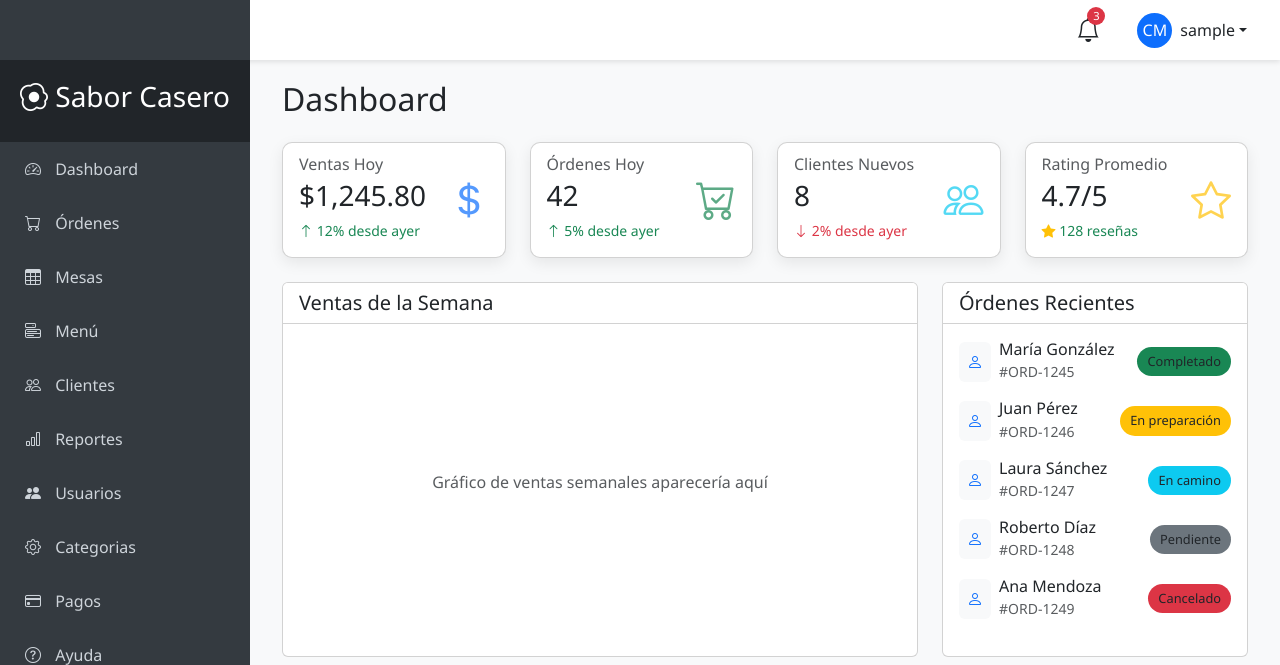
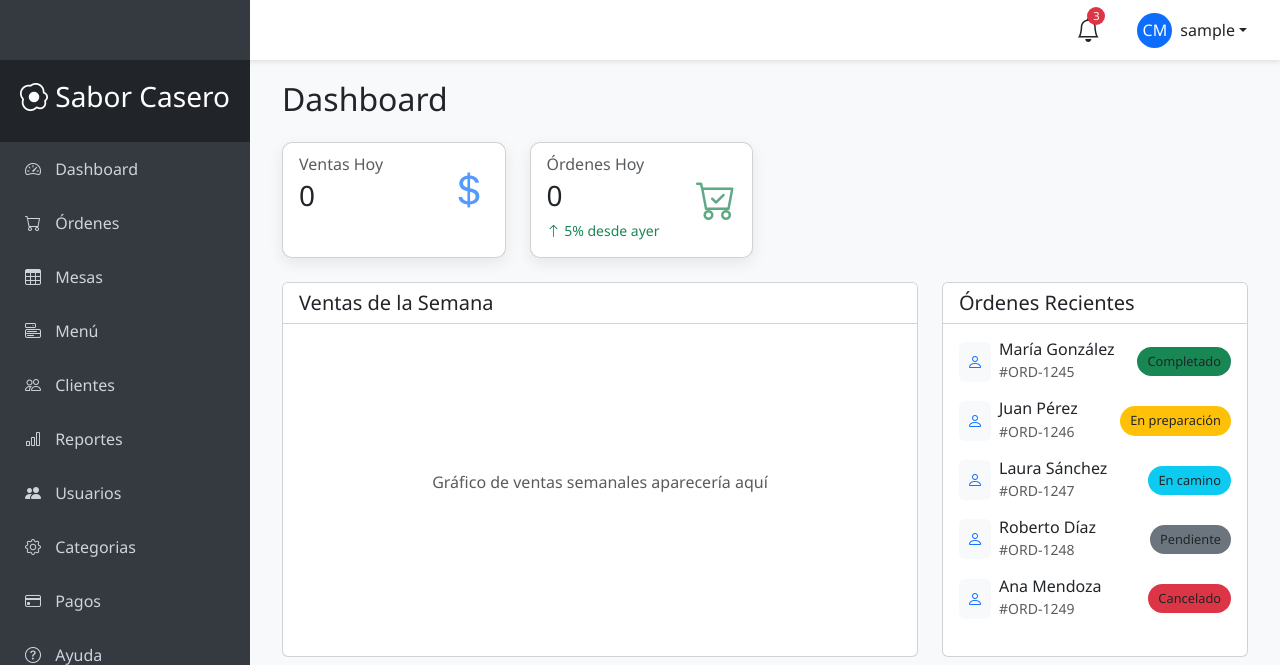
Before and after one commit to alvariux/restaurante, a Django app: page /dashboard/ in a window 1280 px wide. Shown: the top 665 px of the page. Run offline with Django 5.2, Linux system fonts and the light colour scheme; a user stored in the database is signed in; tables that the repository leaves empty hold one stand-in row (values such as "Sample post").

Commit message:
cambios en dashboard

```diff
--- a/apps/ordenes/models.py
+++ b/apps/ordenes/models.py
@@ -21,6 +21,11 @@ class Orden(models.Model):
     mesa = models.ForeignKey(Mesa, on_delete=models.CASCADE, related_name='ordenes')
     fecha_hora = models.DateTimeField(auto_now_add=True)
     estatus = models.CharField(max_length=50, default='pendiente')
+
+    @property
+    def total(self):
+        detalles = self.detalles.all()
+        return sum(detalle.subtotal for detalle in detalles)
 
 class OrdenDetalle(models.Model):
     orden = models.ForeignKey(Orden, on_delete=models.CASCADE, related_name='detalles')
--- a/restaurante/views.py
+++ b/restaurante/views.py
@@ -1,9 +1,22 @@
 from django.shortcuts import render
 from django.contrib.auth.decorators import login_required
+from django.db.models import Sum, Count
+from apps.ordenes.models import Orden
+from datetime import datetime
 
 def main_index(request):
     return render(request, 'main/index.html')
 
 @login_required(login_url='accounts:login')
 def index_user(request):
-    return render(request, 'main/main_index.html')
+    ordenes_hoy = Orden.objects.filter(estatus='pagada', fecha_hora__date=datetime.today())
+
+    total_sales = sum(orden.total for orden in ordenes_hoy)
+    cantidad_ordenes = ordenes_hoy.count()
+
+    context = {
+        'ventas_totales': total_sales,
+        'cantidad_ordenes': cantidad_ordenes,
+    }
+
+    return render(request, 'main/main_index.html', context)
--- a/templates/main/main_index.html
+++ b/templates/main/main_index.html
@@ -13,8 +13,10 @@
                         <div class="d-flex justify-content-between align-items-center">
                             <div>
                                 <h6 class="card-subtitle mb-1 text-muted">Ventas Hoy</h6>
-                                <h3 class="card-title">$1,245.80</h3>
-                                <p class="card-text small text-success"><i class="bi bi-arrow-up"></i> 12% desde ayer</p>
+                                <h3 class="card-title">{{ventas_totales}}</h3>
+                                <p class="card-text small text-success">
+                                    <!-- <i class="bi bi-arrow-up"></i> 12% desde ayer -->
+                                </p>
                             </div>
                             <div class="card-icon text-primary">
                                 <i class="bi bi-currency-dollar"></i>
@@ -30,7 +32,7 @@
                         <div class="d-flex justify-content-between align-items-center">
                             <div>
                                 <h6 class="card-subtitle mb-1 text-muted">Órdenes Hoy</h6>
-                                <h3 class="card-title">42</h3>
+                                <h3 class="card-title">{{cantidad_ordenes}}</h3>
                                 <p class="card-text small text-success"><i class="bi bi-arrow-up"></i> 5% desde ayer</p>
                             </div>
                             <div class="card-icon text-success">
@@ -41,6 +43,7 @@
                 </div>
             </div>
 
+            <!--
             <div class="col-md-3">
                 <div class="stat-card card bg-white">
                     <div class="card-body">
@@ -74,6 +77,7 @@
                     </div>
                 </div>
             </div>
+            -->
         </div>
 
         <!-- Charts and Recent Orders -->
```
